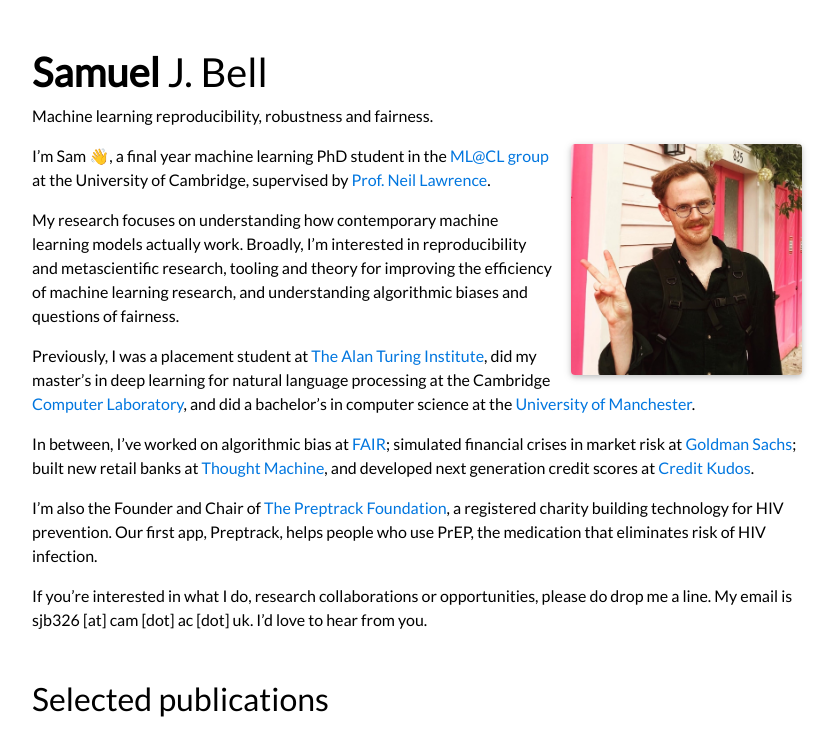
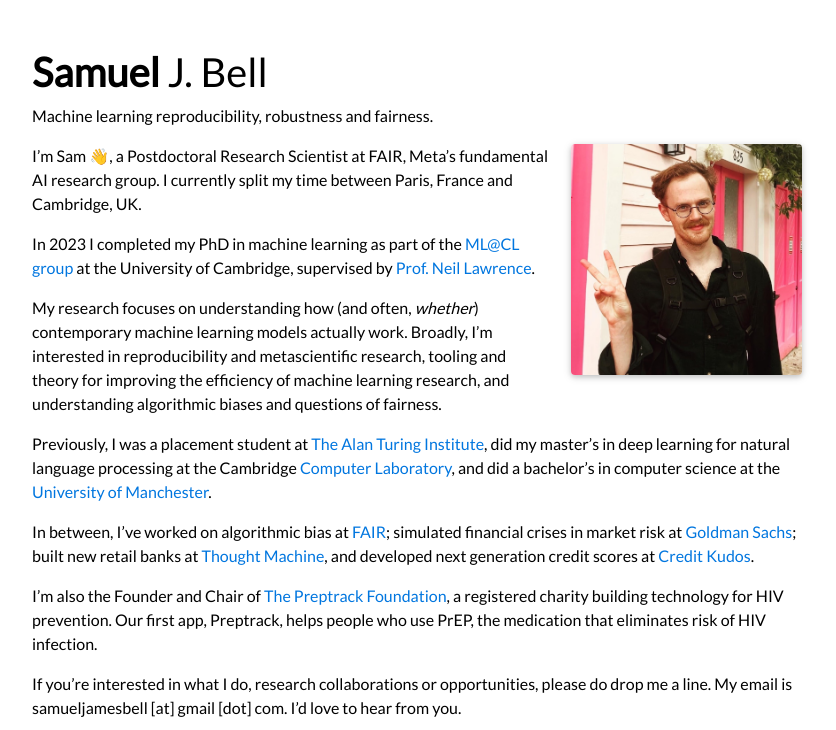
Before and after one commit to samueljamesbell/samueljamesbell.github.io, a Jekyll site: the page built from _pages/about.md, in a window 1280 px wide, cut to the strip 0-730 px from the top of the page. Shown: the whole strip, without its empty margins (223-1059 px from the left). Built offline with Jekyll 4.4.1, drawn with Linux system fonts in a browser that asks for light colours; full-size pictures stand in for the smaller copies a plugin makes; comment, search, counter and statistics services are not loaded; a style sheet for code colours, icons or effects is not loaded.

Commit message:
Update bio

```diff
--- a/_config.yml
+++ b/_config.yml
@@ -6,9 +6,9 @@ title: blank # the website title (if blank, full name will be used instead)
 first_name: Samuel
 middle_name: J.
 last_name: Bell
-email: sjb326@cam.ac.uk
+email: samueljamesbell@gmail.com
 description: > # the ">" symbol means to ignore newlines until "footer_text:"
-  PhD Student in Machine Learning at University of Cambridge. Interested in metascience, reproducibility for improved efficiency, and fairness.
+  Postdoctoral Research Scientist at FAIR, a part of Meta AI. Interested in machine learning fairness, reproducibility for improved efficiency, and metascience.
 footer_text:
 keywords:
 
--- a/_pages/about.md
+++ b/_pages/about.md
@@ -18,14 +18,16 @@ selected_papers: true # includes a list of papers marked as "selected={true}"
 social: false # includes social icons at the bottom of the page
 ---
 
-I'm Sam 👋, a final year machine learning PhD student in the [ML@CL group](https://mlatcl.github.io/) at the University of Cambridge, supervised by [Prof. Neil Lawrence](https://inverseprobability.com/).
+I'm Sam 👋, a Postdoctoral Research Scientist at FAIR, Meta's fundamental AI research group. I currently split my time between Paris, France and Cambridge, UK.
 
-My research focuses on understanding how contemporary machine learning models actually work. Broadly, I'm interested in reproducibility and metascientific research, tooling and theory for improving the efficiency of machine learning research, and understanding algorithmic biases and questions of fairness.
+In 2023 I completed my PhD in machine learning as part of the [ML@CL group](https://mlatcl.github.io/) at the University of Cambridge, supervised by [Prof. Neil Lawrence](https://inverseprobability.com/).
+
+My research focuses on understanding how (and often, _whether_) contemporary machine learning models actually work. Broadly, I'm interested in reproducibility and metascientific research, tooling and theory for improving the efficiency of machine learning research, and understanding algorithmic biases and questions of fairness.
 
 Previously, I was a placement student at [The Alan Turing Institute](https://www.turing.ac.uk), did my master's in deep learning for natural language processing at the Cambridge [Computer Laboratory](https://www.cl.cam.ac.uk/), and did a bachelor's in computer science at the [University of Manchester](https://www.cs.manchester.ac.uk/).
 
 In between, I've worked on algorithmic bias at [FAIR](https://ai.facebook.com/research/); simulated financial crises in market risk at [Goldman Sachs](https://www.goldmansachs.com); built new retail banks at [Thought Machine](https://www.thoughtmachine.net/), and developed next generation credit scores at [Credit Kudos](https://creditkudos.com/).
 
-I'm also the Founder and Chair of [The Preptrack Foundation](https://preptrack.co.uk), a registered charity building  technology for HIV prevention. Our first app, Preptrack, helps people who use PrEP, the medication that eliminates risk of HIV infection.
+I'm also the Founder and Chair of [The Preptrack Foundation](https://preptrack.co.uk), a registered charity building technology for HIV prevention. Our first app, Preptrack, helps people who use PrEP, the medication that eliminates risk of HIV infection.
 
-If you're interested in what I do, research collaborations or opportunities, please do drop me a line. My email is sjb326 [at] cam [dot] ac [dot] uk. I'd love to hear from you.
+If you're interested in what I do, research collaborations or opportunities, please do drop me a line. My email is samueljamesbell [at] gmail [dot] com. I'd love to hear from you.
```
